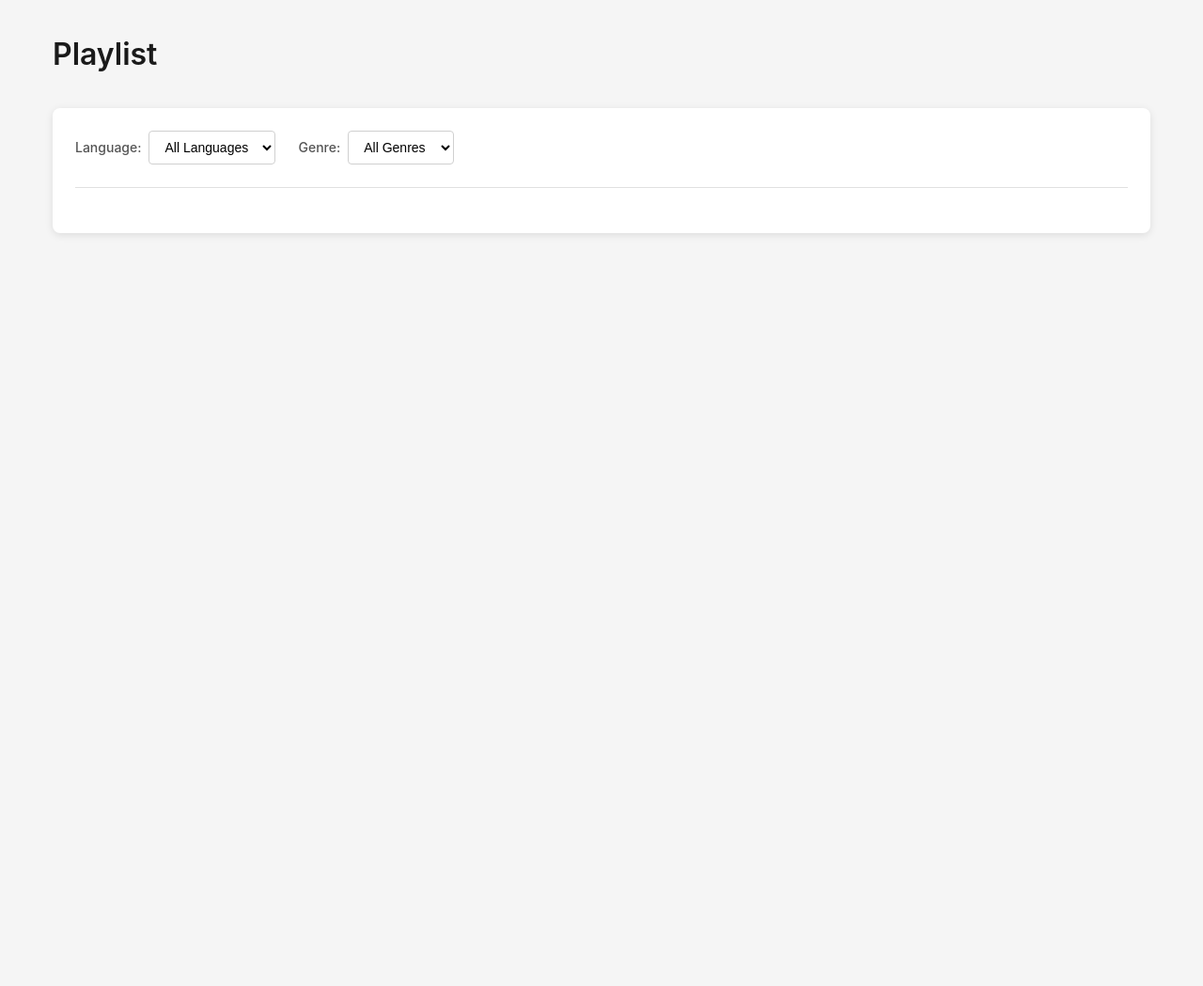
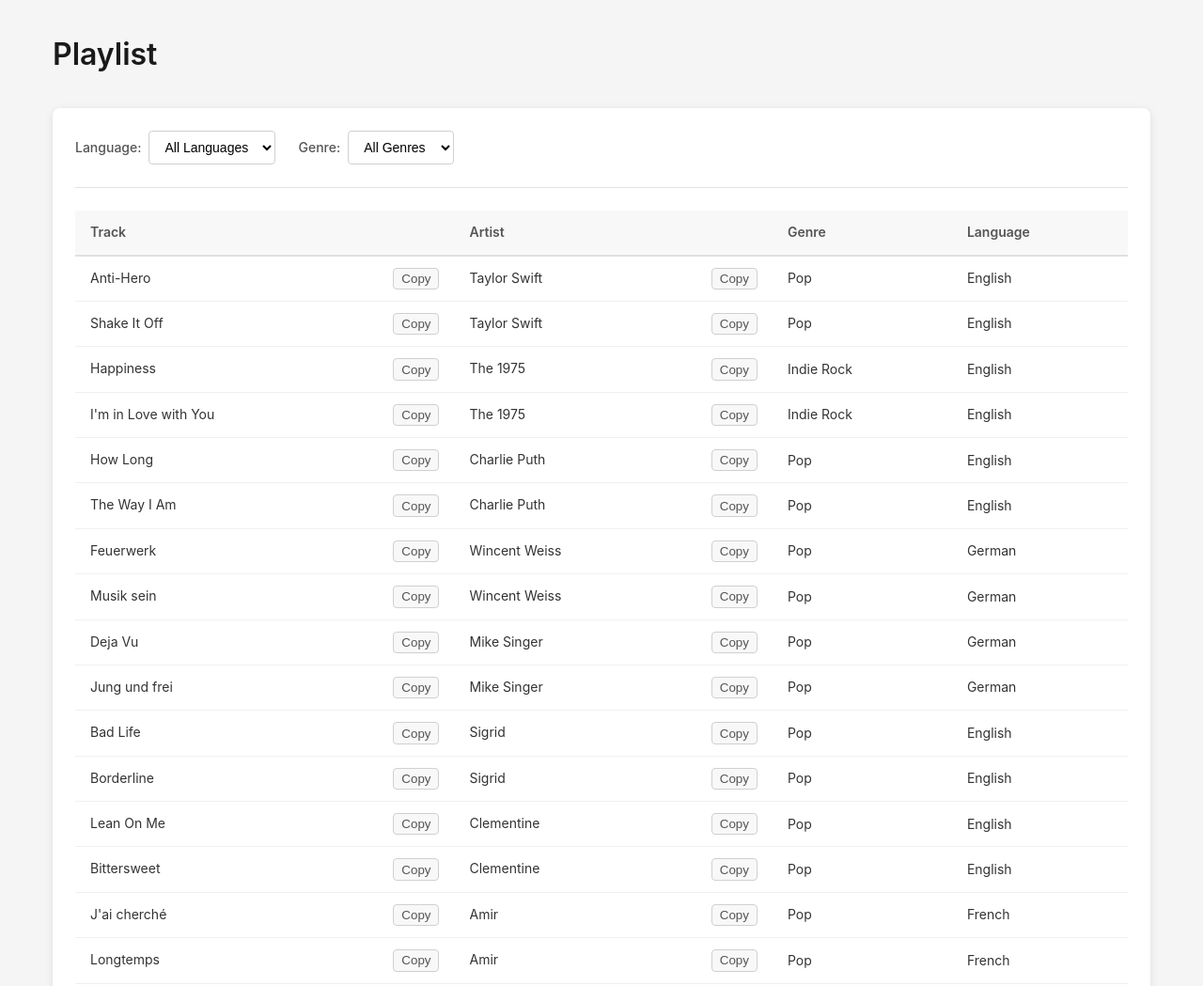
Before and after one commit to htm823/music-library, a plain HTML site: page index.html in a window 1280 px wide. Shown: the top 1049 px of the page at 94% size. Before the commit the page ends 800 px from the top, so only its background shows below. Drawn offline with Linux system fonts and the light colour scheme.

Commit message:
feat: filtering feature

```diff
--- a/index.html
+++ b/index.html
@@ -35,7 +35,19 @@
                 </div>
             </div>
 
-            <!-- Table will be added here -->
+            <table>
+                <thead>
+                    <tr>
+                        <th>Track</th>
+                        <th>Artist</th>
+                        <th>Genre</th>
+                        <th>Language</th>
+                    </tr>
+                </thead>
+                <tbody>
+                    <!-- JavaScript will populate this -->
+                </tbody>
+            </table>
         </main>
     </div>
 
--- a/main.js
+++ b/main.js
@@ -0,0 +1,156 @@
+'use strict';
+
+const songs = [
+    {
+        title: "Anti-Hero",
+        artist: "Taylor Swift",
+        category: "Pop",
+        language: "English"
+    },
+    {
+        title: "Shake It Off",
+        artist: "Taylor Swift",
+        category: "Pop",
+        language: "English"
+    },
+    {
+        title: "Happiness",
+        artist: "The 1975",
+        category: "Indie Rock",
+        language: "English"
+    },
+    {
+        title: "I'm in Love with You",
+        artist: "The 1975",
+        category: "Indie Rock",
+        language: "English"
+    },
+    {
+        title: "How Long",
+        artist: "Charlie Puth",
+        category: "Pop",
+        language: "English"
+    },
+    {
+        title: "The Way I Am",
+        artist: "Charlie Puth",
+        category: "Pop",
+        language: "English"
+    },
+    {
+        title: "Feuerwerk",
+        artist: "Wincent Weiss",
+        category: "Pop",
+        language: "German"
+    },
+    {
+        title: "Musik sein",
+        artist: "Wincent Weiss",
+        category: "Pop",
+        language: "German"
+    },
+    {
+        title: "Deja Vu",
+        artist: "Mike Singer",
+        category: "Pop",
+        language: "German"
+    },
+    {
+        title: "Jung und frei",
+        artist: "Mike Singer",
+        category: "Pop",
+        language: "German"
+    },
+    {
+        title: "Bad Life",
+        artist: "Sigrid",
+        category: "Pop",
+        language: "English"
+    },
+    {
+        title: "Borderline",
+        artist: "Sigrid",
+        category: "Pop",
+        language: "English"
+    },
+    {
+        title: "Lean On Me",
+        artist: "Clementine",
+        category: "Pop",
+        language: "English"
+    },
+    {
+        title: "Bittersweet",
+        artist: "Clementine",
+        category: "Pop",
+        language: "English"
+    },
+    {
+        title: "J'ai cherché",
+        artist: "Amir",
+        category: "Pop",
+        language: "French"
+    },
+    {
+        title: "Longtemps",
+        artist: "Amir",
+        category: "Pop",
+        language: "French"
+    }
+];
+
+let currentLanguage = 'all';
+let currentCategory = 'all';
+
+const languageSelect = document.getElementById('language-filter');
+const categorySelect = document.getElementById('category-filter');
+const tbody = document.querySelector('tbody');
+
+function createSongRow(song) {
+    return `
+        <tr>
+            <td>
+                <div class="cell-content">
+                    <span class="text">${song.title}</span>
+                    <button class="copy-btn">Copy</button>
+                </div>
+            </td>
+            <td>
+                <div class="cell-content">
+                    <span class="text">${song.artist}</span>
+                    <button class="copy-btn">Copy</button>
+                </div>
+            </td>
+            <td>${song.category}</td>
+            <td>${song.language}</td>
+        </tr>
+    `;
+}
+
+function renderSongs() {
+	tbody.innerHTML = '';
+
+    const filtered = songs.filter((song) => {
+        const matchLanguage = currentLanguage === 'all' || song.language === currentLanguage;
+        const matchCategory = currentCategory === 'all' || song.category === currentCategory;
+
+        return matchLanguage && matchCategory;
+    });
+
+     filtered.forEach((song) => {
+		tbody.insertAdjacentHTML('beforeend', createSongRow(song));
+	 });
+}
+
+languageSelect.addEventListener('change', (e) => {
+	currentLanguage = e.target.value;
+	renderSongs();
+});
+
+categorySelect.addEventListener('change', (e) => {
+	currentCategory = e.target.value;
+	renderSongs();
+});
+
+// Initial render
+renderSongs();
--- a/style.css
+++ b/style.css
@@ -1,4 +1,6 @@
 /* Refine later */
+
+/* style.css */
 
 * {
     margin: 0;
@@ -75,4 +77,54 @@ main {
     border-color: #666;
 }
 
-/* Table styling will be added here */
+table {
+    width: 100%;
+    border-collapse: collapse;
+}
+
+thead {
+    background-color: #f8f8f8;
+}
+
+th {
+    padding: 0.75rem 1rem;
+    text-align: left;
+    font-size: 0.875rem;
+    font-weight: 600;
+    color: #555;
+    border-bottom: 2px solid #e0e0e0;
+}
+
+tbody tr {
+    border-bottom: 1px solid #f0f0f0;
+    transition: background-color 0.2s;
+}
+
+tbody tr:hover {
+    background-color: #fafafa;
+}
+
+td {
+    padding: 0.75rem 1rem;
+    font-size: 0.875rem;
+}
+
+.copy-btn {
+	background-color: #f8f8f8;
+	border: 1px solid #d0d0d0;
+    border-radius: 4px;
+	color: #555;
+	padding: 0.2rem 0.5rem;
+}
+
+.copy-btn:hover {
+    background-color: #e8e8e8;
+    border-color: #b0b0b0;
+}
+
+.cell-content {
+	display: flex;
+	justify-content: space-between;
+}
+
+/* Cell content styling will be added here */
```
